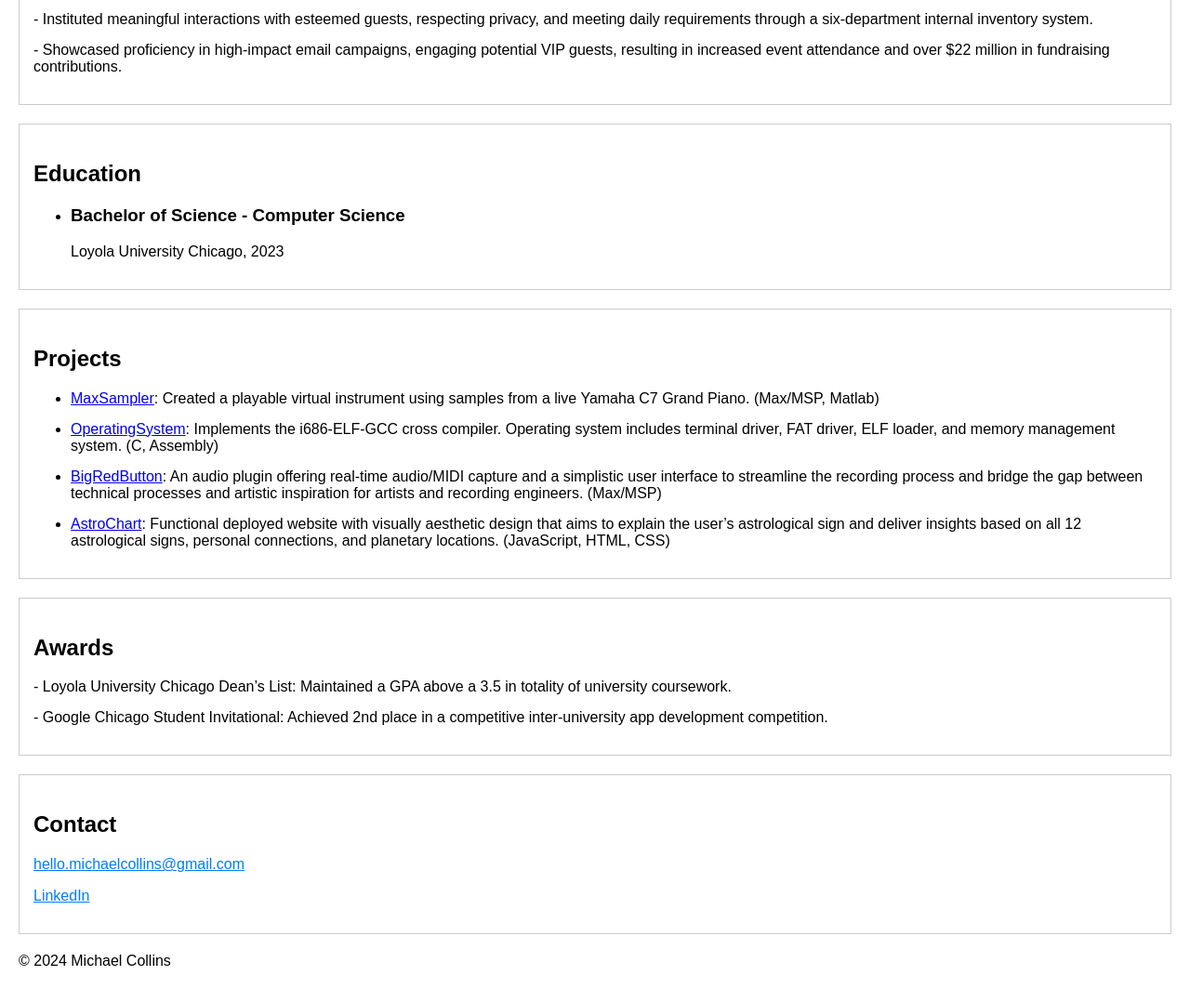
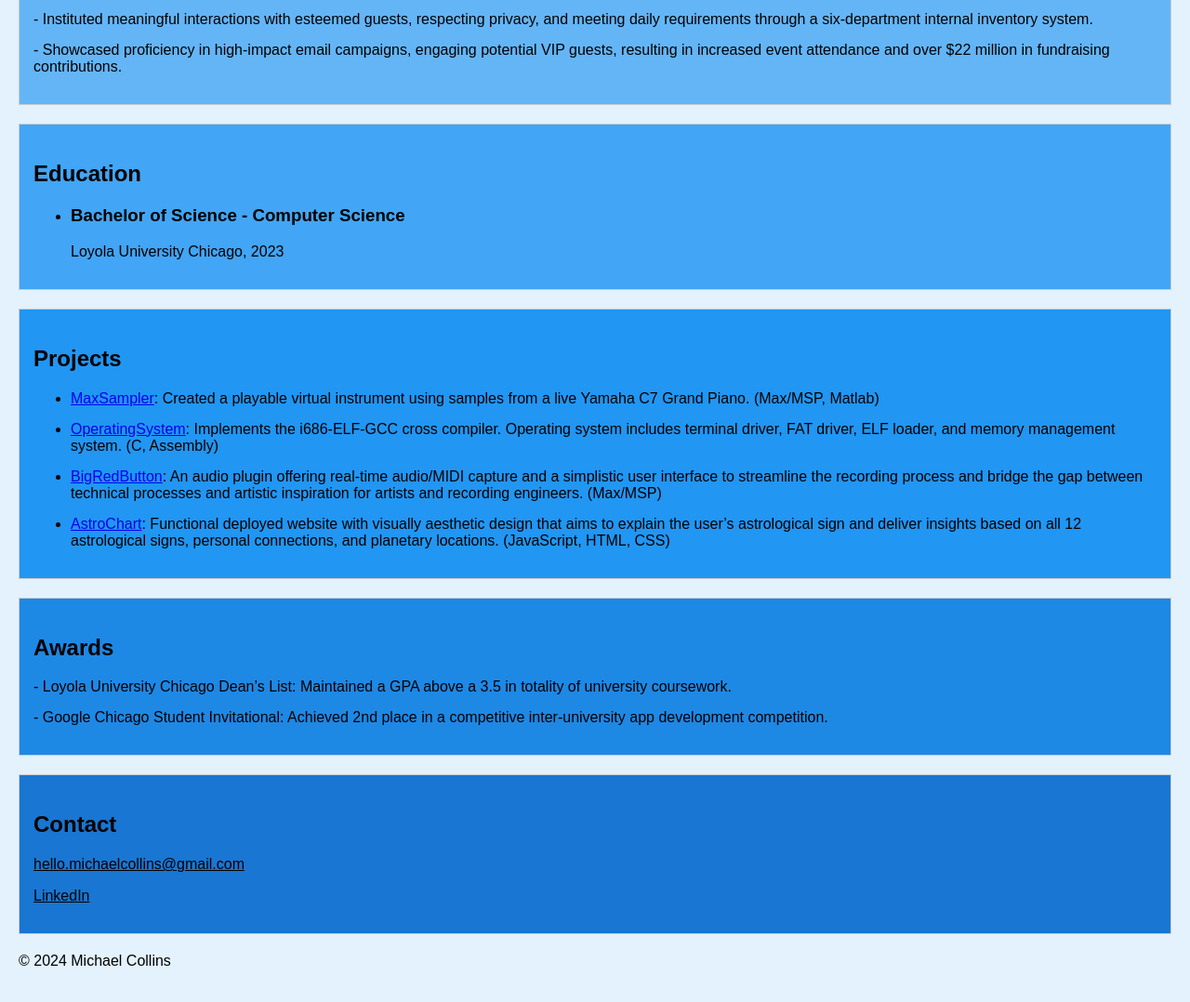
Before and after one commit to mcollins21/mcollins21.github.io, a plain HTML site: page index.html in a window 1280 px wide. Shown: the part 1026-2104 px from the top of the page at 93% size. Drawn offline with Linux system fonts and the light colour scheme.

Commit message:
changed boxes to blue theme

```diff
--- a/style.css
+++ b/style.css
@@ -2,6 +2,8 @@ body {
     font-family: sans-serif;
     margin: 0;
     padding: 20px;
+    color: black;
+    background-color: #e3f2fd; /* Or any other color you prefer */
 }
 
 header {
@@ -22,6 +24,36 @@ h2 {
     padding: 15px;
     margin-bottom: 20px;
 }
+
+.about.box {
+    background-color: #bbdefb;
+}
+
+.skills.box {
+    background-color: #90caf9;
+}
+
+.experience.box {
+    background-color: #64b5f6;
+}
+
+.education.box {
+    background-color: #42a5f5;
+}
+
+.projects.box {
+    background-color: #2196f3;
+}
+
+.awards.box {
+    background-color: #1e88e5;
+}
+
+.contact.box {
+    background-color: #1976d2;
+}
+
+/* Apply similar rules for other sections */
 
 .about p {
     font-size: 1.1em;
@@ -51,7 +83,7 @@ h2 {
 }
 
 .contact a {
-    color: #007bff;
+    color: black;
 }
 
 .awards ul {
```
